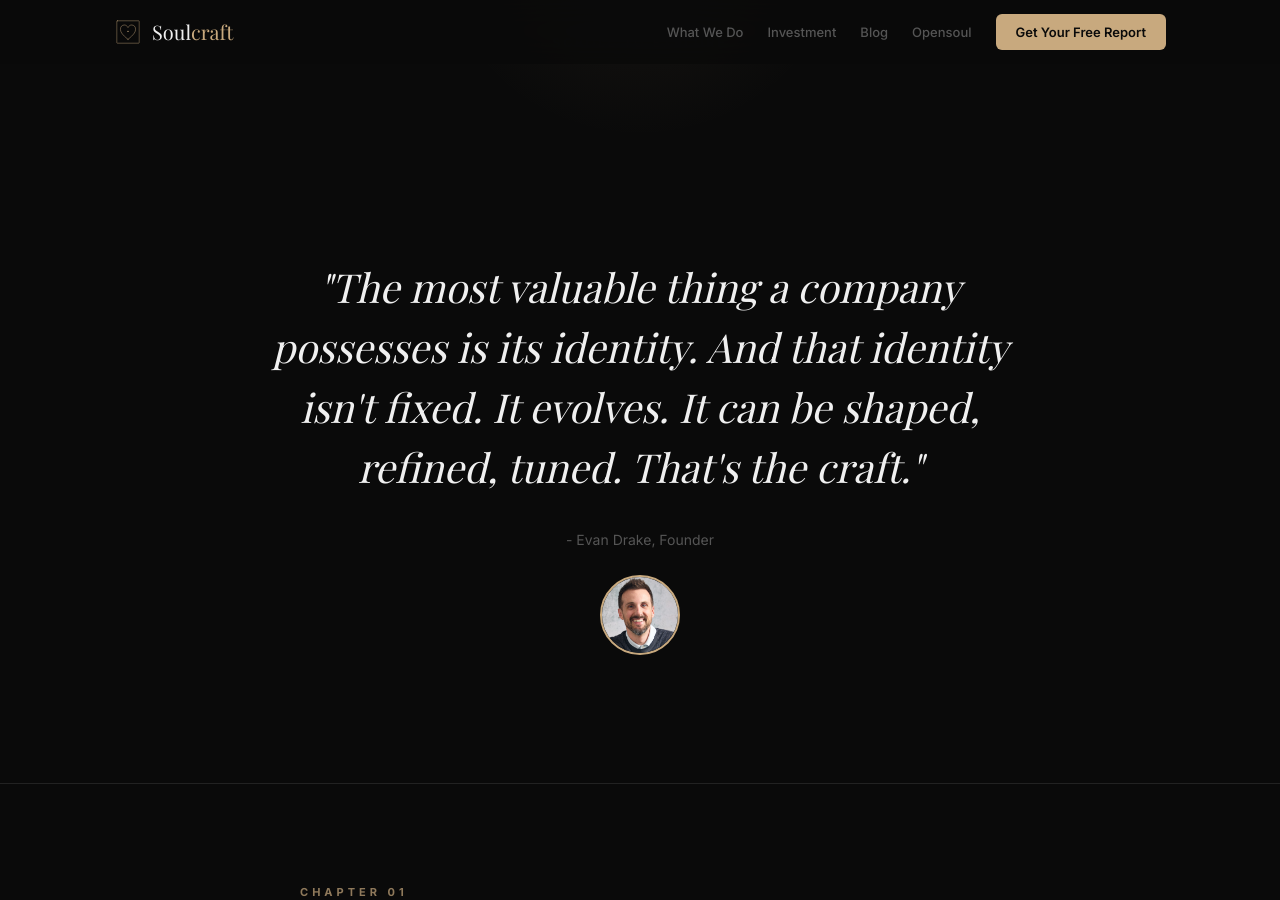
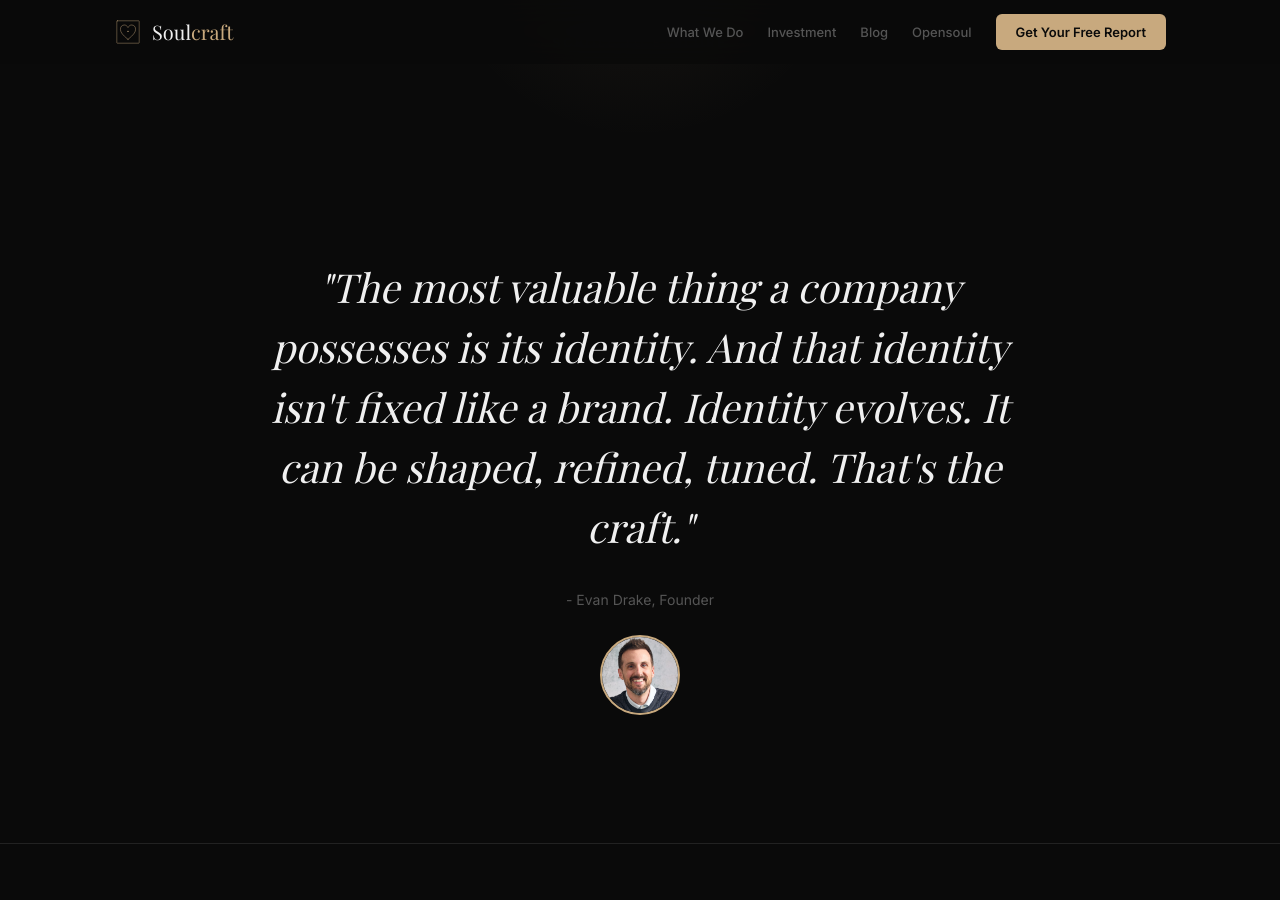
Before and after one commit to iamevandrake/soulcraft-site, a Jekyll site: the page index.html, which Jekyll copies as it is, in a window 1280 px wide and 900 px high, scrolled down 763 px. Built offline with Jekyll 4.4.1, drawn with Linux system fonts in a browser that asks for light colours; some web fonts are replaced.

Commit message:
updated quote

```diff
--- a/index.html
+++ b/index.html
@@ -463,7 +463,7 @@
 <!-- Manifesto -->
 <section class="manifesto">
   <div class="container">
-    <blockquote>"The most valuable thing a company possesses is its identity. And that identity isn't fixed. It evolves. It can be shaped, refined, tuned. That's the craft."</blockquote>
+    <blockquote>"The most valuable thing a company possesses is its identity. And that identity isn't fixed like a brand. Identity evolves. It can be shaped, refined, tuned. That's the craft."</blockquote>
     <div class="attribution">- Evan Drake, Founder</div>
     <img src="images/evan-drake.jpg" alt="Evan Drake, Founder of Soulcraft" class="founder-photo">
   </div>
```
